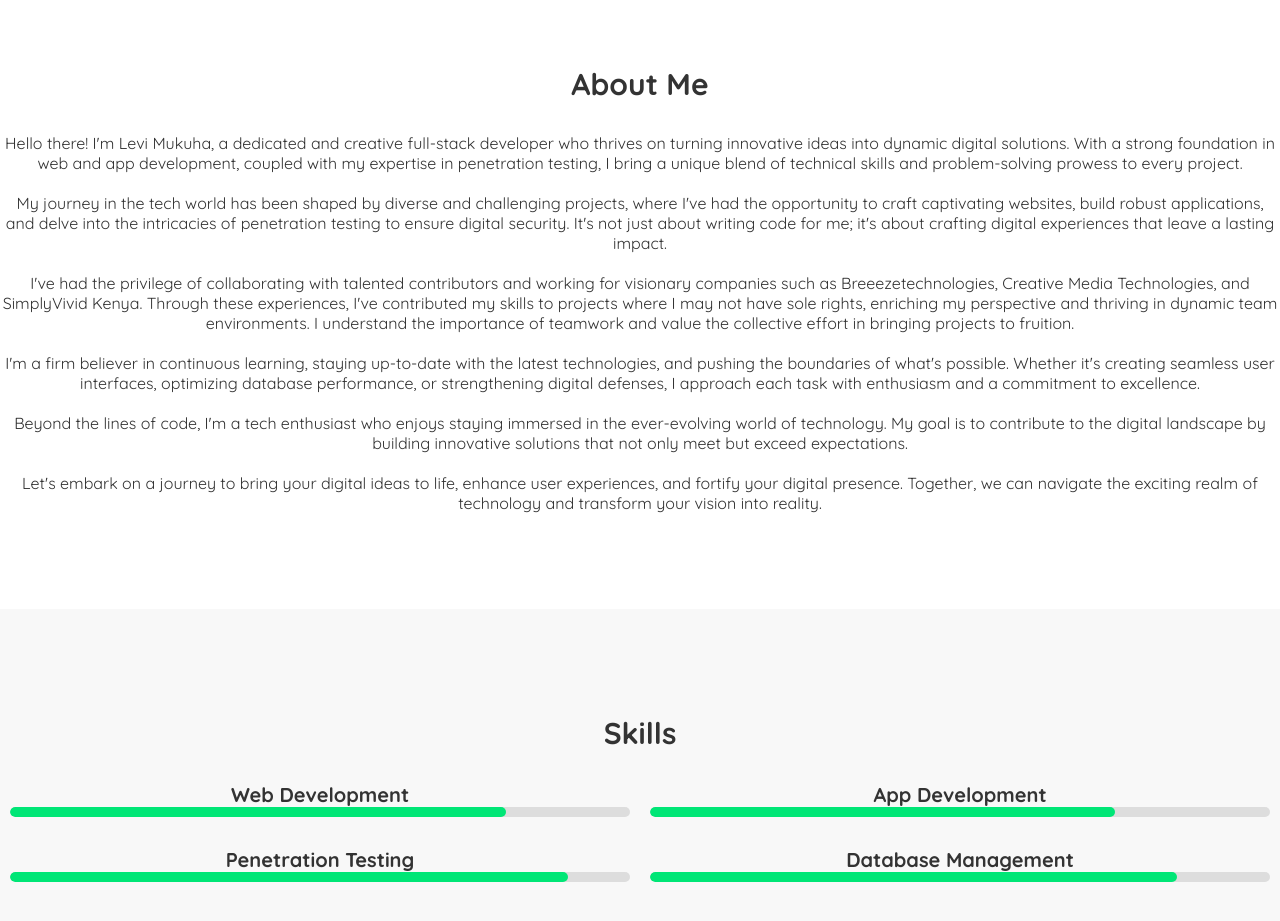
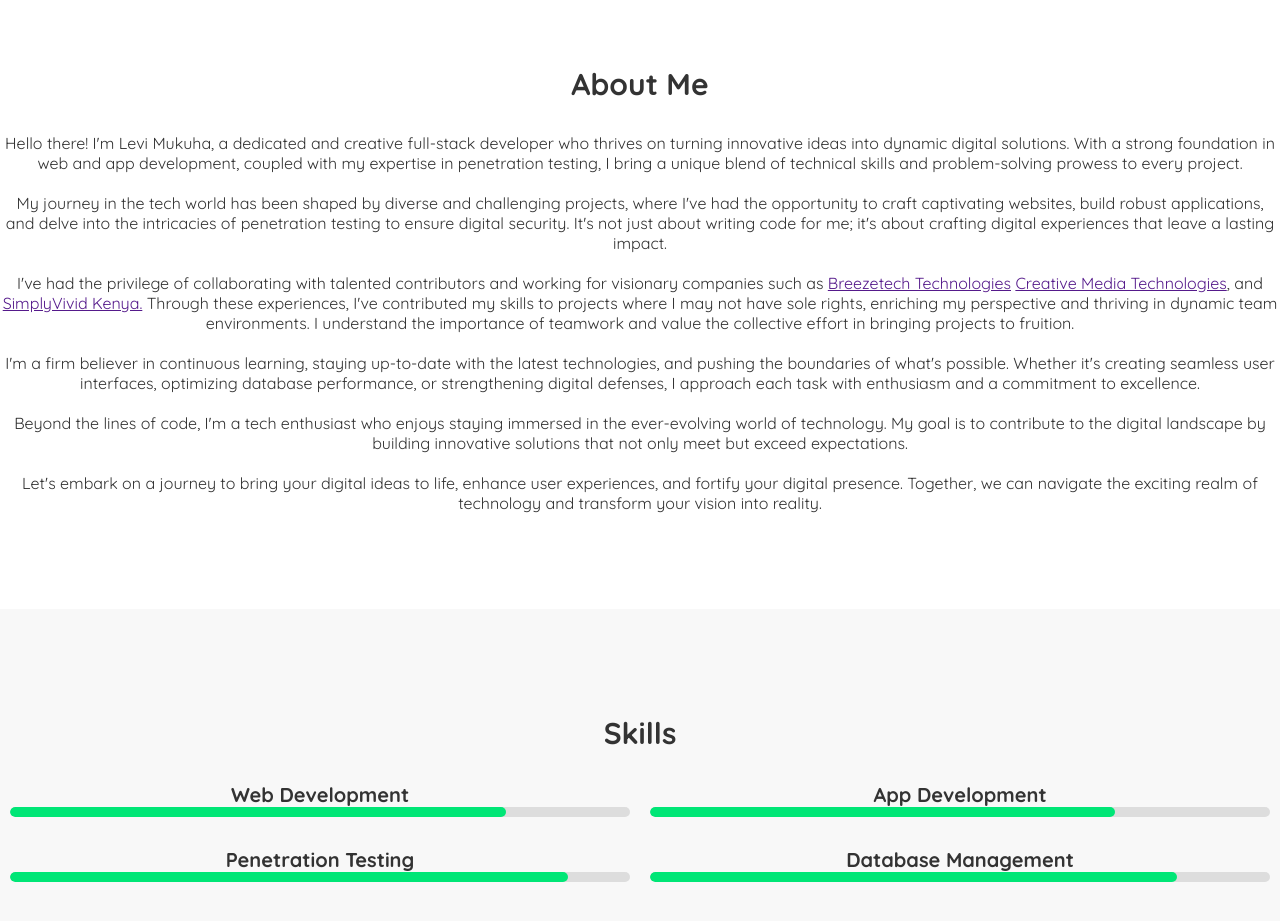
Before and after one commit to Levi-LMN/Portfolio, a plain HTML site: page templates/work.html in a window 1280 px wide. Shown: the part 840-1761 px from the top of the page. Drawn offline with nearby package versions, Linux system fonts and the light colour scheme; a script that the page names is missing; a small style sheet from the web is missing.

Commit message:
minor bug fix

```diff
--- a/templates/work.html
+++ b/templates/work.html
@@ -702,7 +702,7 @@ h2 {
         My journey in the tech world has been shaped by diverse and challenging projects, where I've had the opportunity to craft captivating websites, build robust applications, and delve into the intricacies of penetration testing to ensure digital security. It's not just about writing code for me; it's about crafting digital experiences that leave a lasting impact.
         <br>
         <br>
-        I've had the privilege of collaborating with talented contributors and working for visionary companies such as Breeezetechnologies, Creative Media Technologies, and SimplyVivid Kenya. Through these experiences, I've contributed my skills to projects where I may not have sole rights, enriching my perspective and thriving in dynamic team environments. I understand the importance of teamwork and value the collective effort in bringing projects to fruition.
+        I've had the privilege of collaborating with talented contributors and working for visionary companies such as <a href="">Breezetech Technologies</a> <a href=""> Creative Media Technologies</a>, and <a href="">SimplyVivid Kenya.</a> Through these experiences, I've contributed my skills to projects where I may not have sole rights, enriching my perspective and thriving in dynamic team environments. I understand the importance of teamwork and value the collective effort in bringing projects to fruition.
         <br>
         <br>
         I'm a firm believer in continuous learning, staying up-to-date with the latest technologies, and pushing the boundaries of what's possible. Whether it's creating seamless user interfaces, optimizing database performance, or strengthening digital defenses, I approach each task with enthusiasm and a commitment to excellence.
```
